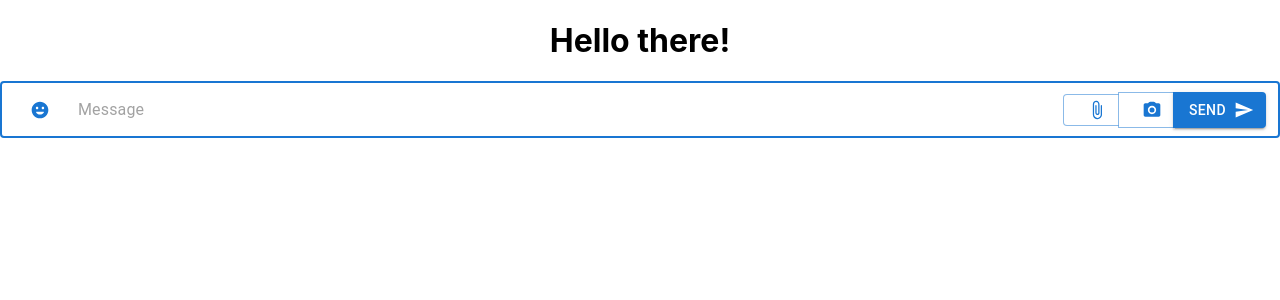
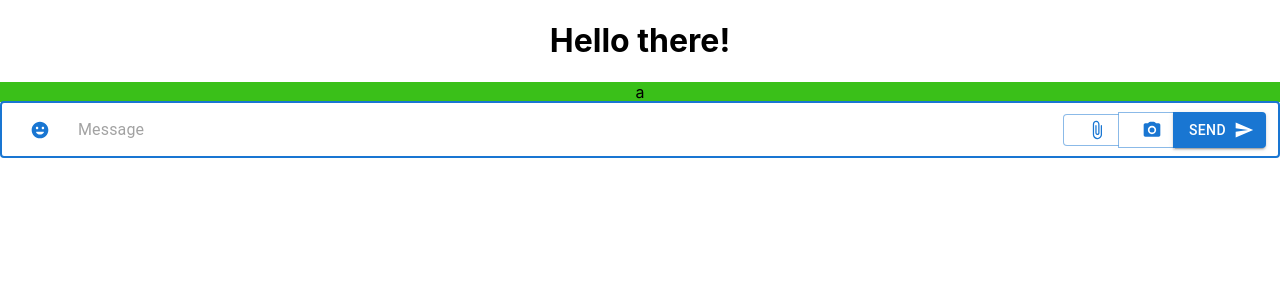
Before and after one commit to TeaMiroslavic/chat-app, a React (Create React App) app: page /chatroom in a window 1280 px wide. Shown: the top 300 px of the page. Built offline with nearby package versions, Linux system fonts and the light colour scheme.

Commit message:
Manage props and states

```diff
--- a/src/components/ChatRoom.js
+++ b/src/components/ChatRoom.js
@@ -1,9 +1,11 @@
 import Input from './Input';
+import Messages from './Messages';
 
 const ChatRoom = () => {
     return (
         <div>
             <h1>Hello there!</h1>
+            <Messages />
             <Input />
         </div>
     );
--- a/src/components/Input.js
+++ b/src/components/Input.js
@@ -12,7 +12,6 @@ import AttachFileRoundedIcon from '@mui/icons-material/AttachFileRounded';
 
 const Input = () => {
     const [message, setMessage] = useState('');
-
     const handleChange = (e) => {
         setMessage(e.target.value);
     };
@@ -20,7 +19,7 @@ const Input = () => {
     const handleSend = (e) => {
         e.preventDefault();
         if (message === '') return;
-    const sentMessage = { message };
+        const sentMessage = { message, date: new Date().toISOString() };
         setMessage('');
         console.log('poruka', sentMessage);
     };
@@ -45,9 +44,21 @@ const Input = () => {
                     InputProps={{
                         endAdornment: (
                             <ButtonGroup>
-                <Stack direction='row' alignItems='center' spacing={2}>
-                  <Button endIcon={<AttachFileRoundedIcon />} component='label'>
-                    <input hidden accept='pdf/*' multiple type='file' />
+                                <Stack
+                                    direction='row'
+                                    alignItems='center'
+                                    spacing={2}
+                                >
+                                    <Button
+                                        endIcon={<AttachFileRoundedIcon />}
+                                        component='label'
+                                    >
+                                        <input
+                                            hidden
+                                            accept='pdf/*'
+                                            multiple
+                                            type='file'
+                                        />
                                     </Button>
                                 </Stack>
                                 {/* <Button endIcon={<AttachFileRoundedIcon />}>
@@ -63,7 +74,9 @@ const Input = () => {
                             </ButtonGroup>
                         ),
                         startAdornment: (
-              <Button startIcon={<InsertEmoticonRoundedIcon />}></Button>
+                            <Button
+                                startIcon={<InsertEmoticonRoundedIcon />}
+                            ></Button>
                         ),
                     }}
                 />
--- /dev/null
+++ b/src/components/Messages.js
@@ -0,0 +1,22 @@
+//import { useState } from 'react';
+
+const nickName = ['a', 'b', 'c', 'd', 'e', 'f', 'g'];
+const randomUser = (nick) => {
+    return nick[Math.floor(Math.random() * nick.length)];
+};
+const randomUserColor = () => {
+    return '#' + Math.floor(Math.random() * 0xffffff).toString(16);
+};
+// console.log(randomUser(nickName));
+// console.log(randomUserColor());
+const Messages = () => {
+    const user = { userName: randomUser(nickName), color: randomUserColor() };
+
+    return (
+        <div style={{ backgroundColor: user.color }}>
+            <span>{user.userName}</span>
+        </div>
+    );
+};
+
+export default Messages;
```
Lines whose indentation alone changed are shown as unchanged.
